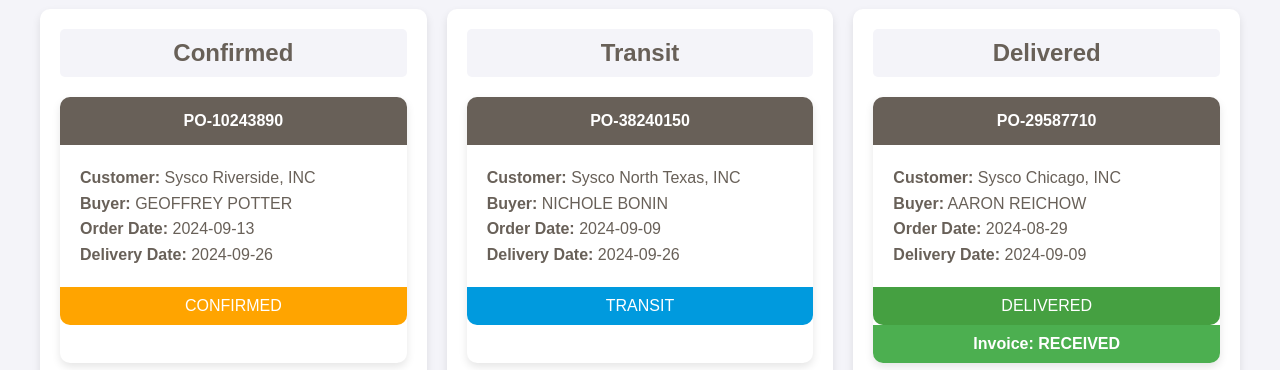
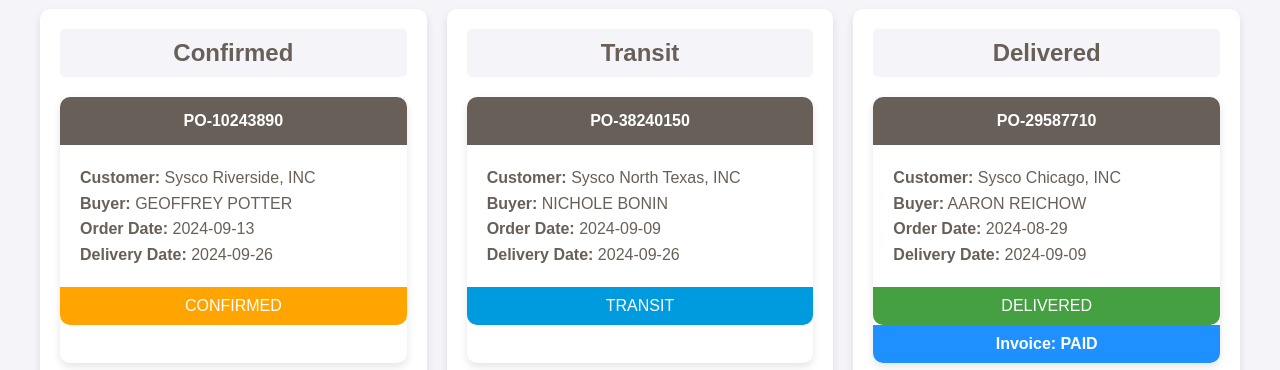
Before and after one commit to holt-ace/po-dashboard, a plain HTML site: page index.html in a window 1280 px wide. Shown: the part 392-762 px from the top of the page. Drawn offline with Linux system fonts and the light colour scheme; a web font is replaced by a local one.

Commit message:
1.5 update

```diff
--- a/index.html
+++ b/index.html
@@ -152,7 +152,7 @@
         "Order Date": "2024-08-29",
         "Delivery Date": "2024-09-09",
         "Status": "DELIVERED",
-        "Invoice": "RECEIVED",
+        "Invoice": "PAID",
         "pdf": "https://github.com/holt-ace/po-dashboard/blob/master/Sysco%20_PO_Confirmation/PO_29587710.pdf"
     },
     {
@@ -182,7 +182,7 @@
         "Order Date": "2024-09-10",
         "Delivery Date": "2024-09-17",
         "Status": "DELIVERED",
-        "Invoice": "RECEIVED",
+        "Invoice": "PAID",
         "pdf": "https://github.com/holt-ace/po-dashboard/blob/master/Sysco%20_PO_Confirmation/PO_27286940.pdf"
     },
     {
```
